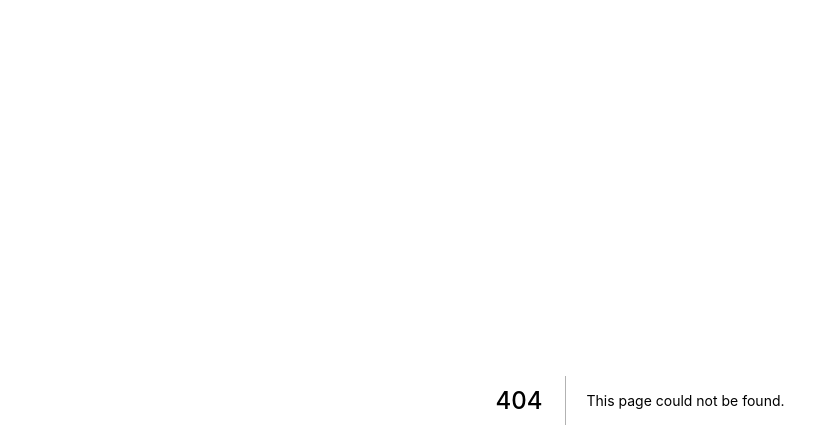
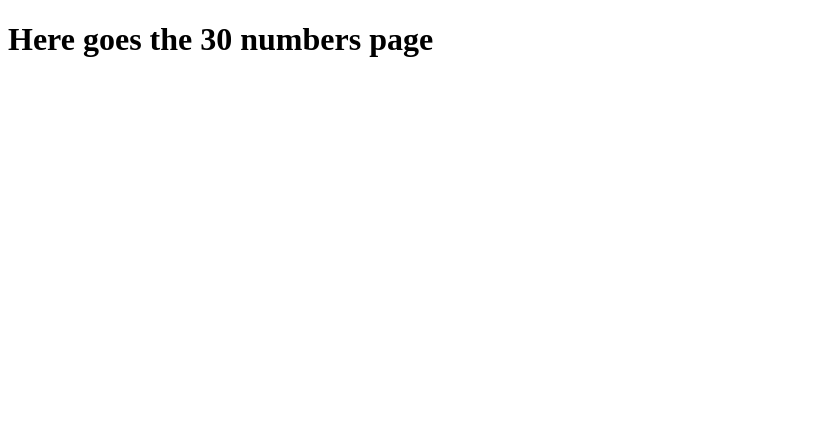
Before and after one commit to pmascaraque/30-days-of-react, a Next.js app in the folder exercises/06_mapping/06/: page /numbers in a window 1280 px wide. Before the commit this address had no page. Shown: the top 448 px of the page, without its empty margins (0-839 px from the left). Built offline with nearby package versions, Linux system fonts and the light colour scheme.

Commit message:
numbers page and routing

```diff
--- /dev/null
+++ b/exercises/06_mapping/06/pages/numbers.js
@@ -0,0 +1,3 @@
+export default function Numbers() {
+    return <h1>Here goes the 30 numbers page</h1>
+  }
```
